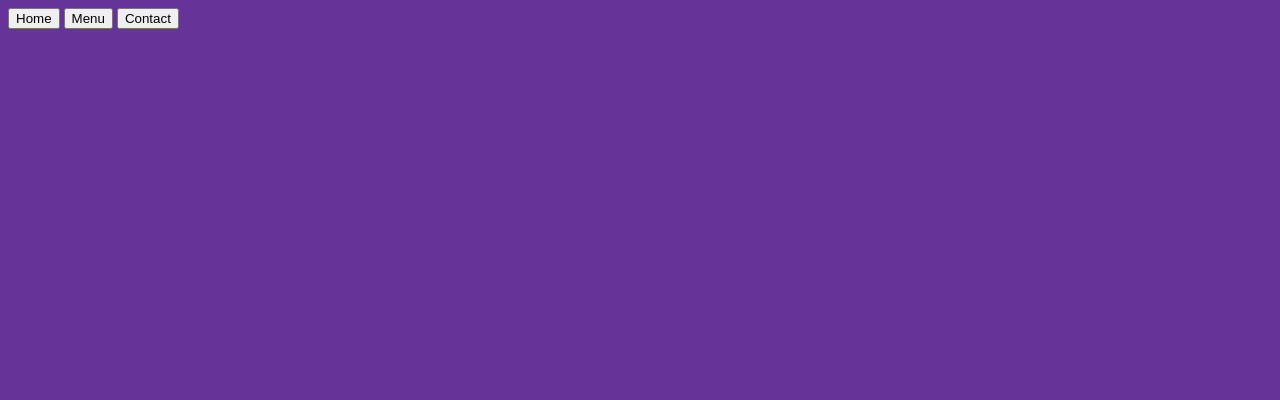
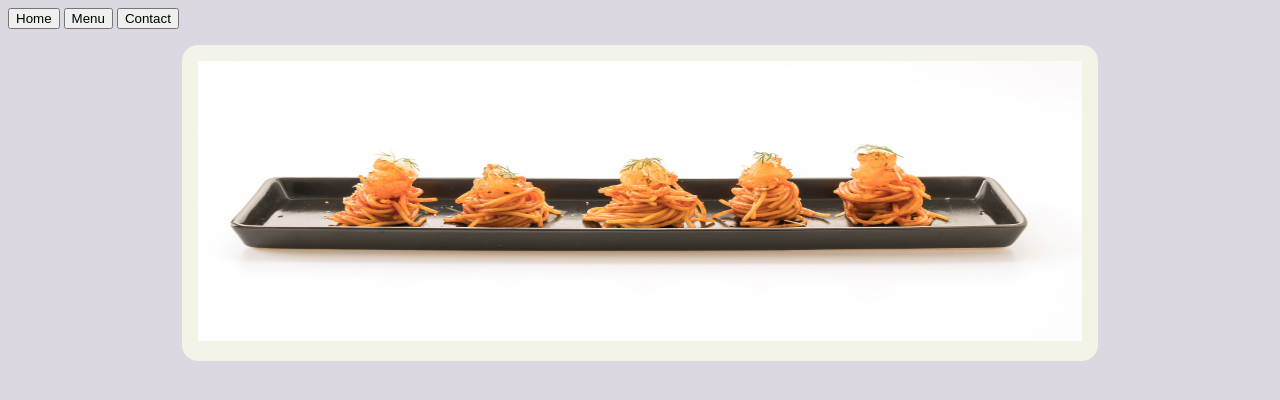
Before and after one commit to angelaayo/RestaurantPage, a website built with webpack: page src/index.html in a window 1280 px wide. Built offline with nearby package versions, Linux system fonts and the light colour scheme.

Commit message:
added some webpack configs and set up homepage

```diff
--- a/package.json
+++ b/package.json
@@ -4,7 +4,8 @@
   "description": "",
   "main": "index.js",
   "scripts": {
-    "test": "echo \"Error: no test specified\" && exit 1"
+    "test": "echo \"Error: no test specified\" && exit 1",
+    "start": "webpack serve --open"
   },
   "keywords": [],
   "author": "",
@@ -15,7 +16,8 @@
     "html-webpack-plugin": "^5.6.6",
     "style-loader": "^4.0.0",
     "webpack": "^5.105.4",
-    "webpack-cli": "^7.0.2"
+    "webpack-cli": "^7.0.2",
+    "webpack-dev-server": "^5.2.3"
   },
   "dependencies": {
     "acorn": "^8.16.0",
--- a/src/home.js
+++ b/src/home.js
@@ -1,3 +1,23 @@
-const createHomePage = ()=>{
+import mainPastaImg from "./mainPasta.jpg";
+export function createHomePage(){
+    const homeContainer = document.createElement("div");
+    const imageHolder = document.createElement("img");
+    imageHolder.src = mainPastaImg;
+    const infoDump = document.createElement("div");
+    const ourGoal = document.createElement("div");
+    ourGoal.textContent = "";
+    const ourMission = document.createElement("div");
+    //grid container
+    const faveContainer = document.createElement("div");
+    //const foodImages = ["salad.png", "burger.png", "tiramisu.png"];
+    for(let i=0; i<3; i++){
+        const foodContainer = document.createElement('div');
+        const foodImg = document.createElement("img");
+        //foodImg.src = foodImages[i];
+        const foodTitle = document.createElement("div");
+        const foodDescription = document.createElement("div");
+    }
+    homeContainer.append(imageHolder);
+    return homeContainer;
 
 }
--- a/src/index.js
+++ b/src/index.js
@@ -1,2 +1,7 @@
 import "./style.css";
-console.log("Hello world");
+import {createHomePage} from "./home.js";
+
+const navigate = (()=>{
+    const outerContainer = document.querySelector("#content");
+    outerContainer.append(createHomePage());
+})();
--- a/src/style.css
+++ b/src/style.css
@@ -1,4 +1,19 @@
 /* styles.css */
 body {
-  background-color: rebeccapurple;
+  background-color: rgb(220, 215, 224);
 }
+.homeContainer{
+  border: 1px solid green;
+}
+#content{
+  background-color: #F3F3E7;
+  max-width: 70%;
+  margin: 0 auto;
+  padding: 1rem;
+  border-radius: 1rem;
+  margin-top: 1rem;
+}
+img{
+  height: 280px;
+  width: 100%;
+}
--- a/webpack.config.js
+++ b/webpack.config.js
@@ -10,6 +10,10 @@ export default {
     path: path.resolve(import.meta.dirname, "dist"),
     clean: true,
   },
+  devtool: "eval-source-map",
+  devServer: {
+    watchFiles: ["./src/index.html"],
+  },
   plugins: [
     new HtmlWebpackPlugin({
         template: "./src/index.html",
@@ -21,6 +25,10 @@ export default {
             test: /\.css$/i,
             use: ["style-loader", "css-loader"]
         },
+        {
+          test: /\.(jpg)$/i,
+          type: "asset/resource",
+        }
     ],
   },
 };
```
Also changed, not shown: src/mainPasta.jpg (added), 1 other file.
